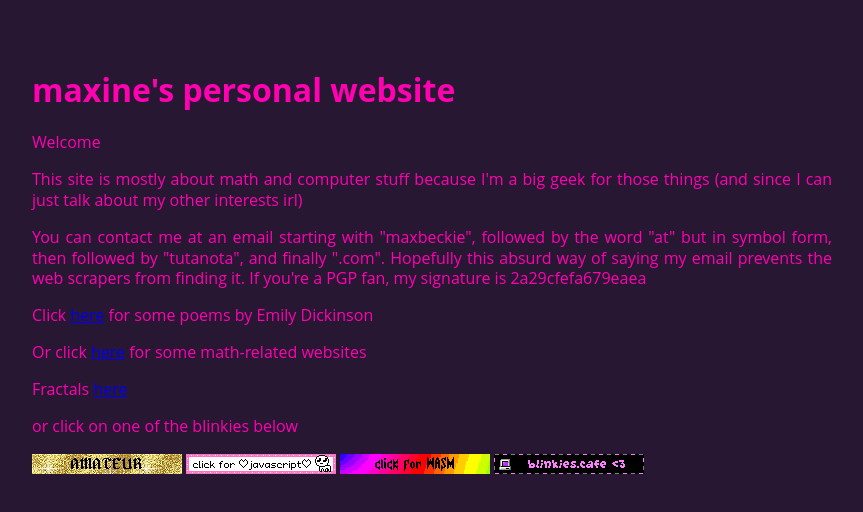
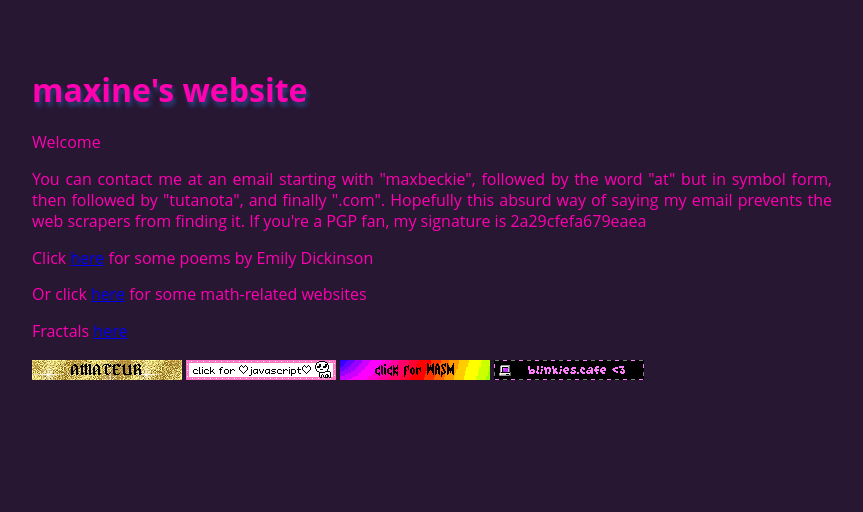
Before and after one commit to homologay/homologay.github.io, a plain HTML site: page index.html in a window 1280 px wide. Shown: the whole page, without its empty margins (208-1071 px from the left). Drawn offline with Linux system fonts and the light colour scheme.

Commit message:
some main page small changes
-text shadow

```diff
--- a/index.html
+++ b/index.html
@@ -6,16 +6,19 @@
     <meta name="viewport" content="width=device-width, initial-scale=1.0"><meta name="description" content="stuff"><link rel="stylesheet" type="text/css" href="/main.css">
 
   </head>
+  <!-- TODO: traffic analysis on js one -->
   <body>
     <!-- text -->
-    <h1 id="maxine's personal website">maxine's personal website</h1>
+    <div class="shadow">
+      <h1 id="maxine's personal website">maxine's website</h1>
+    </div>
     <p>Welcome</p>
-    <p>This site is mostly about math and computer stuff because I'm a big geek for those things (and since I can just talk about my other interests irl)</p>
     <p>You can contact me at an email starting with "maxbeckie", followed by the word "at" but in symbol form, then followed by "tutanota", and finally ".com". Hopefully this absurd way of saying my email prevents the web scrapers from finding it. If you're a PGP fan, my signature is 2a29cfefa679eaea</p>
     <p>Click <a href="emily-dickinson-poems.html">here</a> for some poems by Emily Dickinson</p>
     <p>Or click <a href="mathdex.html">here</a> for some math-related websites</p>
     <p>Fractals <a href="fractals/dist/index.html">here</a></p>
-    <p>or click on one of the blinkies below</p>
+
+    <!-- blinkies below: -->
 
     <!-- amateur links to my github -->
     <style>
--- a/main.css
+++ b/main.css
@@ -10,3 +10,10 @@ body {
  line-height:1.3;
  text-align:justify
 }
+
+h1 {
+ font-family:Open Sans,Arial;
+ color:#ff01b1;
+ font-size:32px;
+ text-shadow: 2px 4px 4px rgba(46,91,173,0.6);
+}
```
